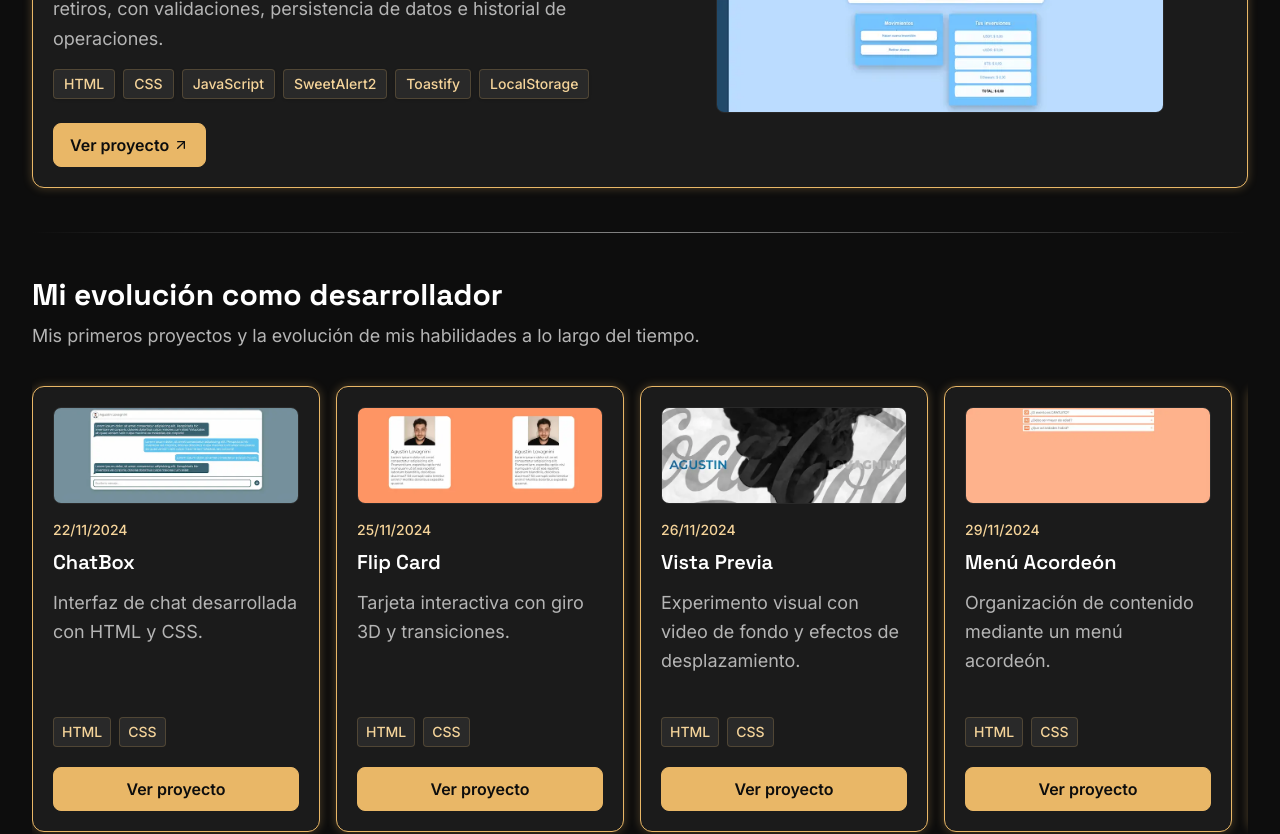
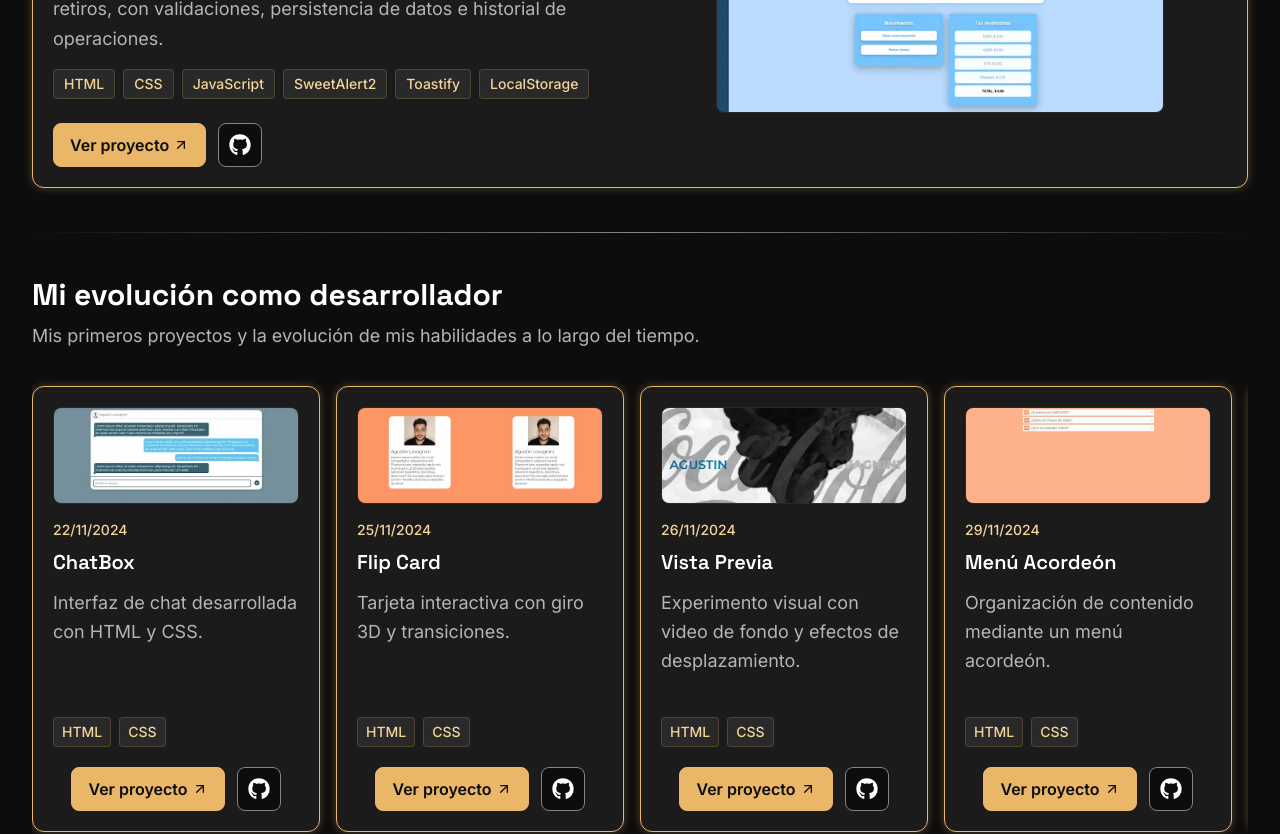
Before and after one commit to agustin-lovagnini/agustin-lovagnini-cv, a Next.js app: page /proyectos in a window 1280 px wide. Shown: the part 1380-2214 px from the top of the page. Built offline with nearby package versions, Linux system fonts and the light colour scheme; no server answers.

Commit message:
feat: agregue enlaces a repositorios de GitHub en las tarjetas de proyectos y actualice la estructura del portfolio

```diff
--- a/app/page.tsx
+++ b/app/page.tsx
@@ -76,10 +76,6 @@ export default function Home() {
               <Link href="/proyectos" className="action-button action-primary">
                 <span>Ver proyectos</span>
                 <ArrowRight size={16} className="shrink-0" aria-hidden="true" />
-              </Link>
-              <Link href="/contacto" className="action-button action-secondary">
-                <span>Contactar</span>
-                <ArrowUpRight size={16} className="shrink-0" aria-hidden="true" />
               </Link>
             </div>
             <div className="flex items-center gap-2 sm:gap-3">
@@ -175,14 +171,14 @@ export default function Home() {
         <div className="flex flex-col gap-4 md:flex-row md:items-center md:justify-between">
           <div>
             <span className="mb-2 block border-l-2 border-gold pl-3 text-xs lg:text-sm font-semibold uppercase tracking-[0.15em] text-gold-light">
-              Contame tu idea y vamos a darle vida
+              Contacto
             </span>
             <h2 id="llamado-accion" className="font-heading text-2xl md:text-3xl font-bold leading-tight tracking-tight pb-1">
-              ¿Tenés un proyecto en mente?
+              Hablemos de tu próximo proyecto
             </h2>
           </div>
           <Link href="/contacto" className="action-button action-primary">
-            <span>Iniciar Conversación</span>
+            <span>Contactar</span>
             <ArrowUpRight size={16} className="shrink-0" aria-hidden="true" />
           </Link>
         </div>
--- a/components/projects/FeaturedProjectCard.tsx
+++ b/components/projects/FeaturedProjectCard.tsx
@@ -1,6 +1,7 @@
 import type { Project } from "../../data/projects";
 import Image from "next/image";
 import { ArrowUpRight } from "lucide-react";
+import { FaGithub } from "react-icons/fa";
 
 interface FeaturedProjectCardProps {
     project: Project;
@@ -38,16 +39,27 @@ export default function FeaturedProjectCard({
                     ))}
                 </ul>
 
+                <div className={`flex items-center gap-2 sm:gap-3 ${compact ? "mt-auto self-center" : "mt-3"}`}>
                     <a
                         href={project.demoUrl}
                         target="_blank"
                         rel="noopener noreferrer"
-                    className={`action-button action-primary ${compact ? "mt-auto self-center" : "mt-3"}`}
+                        className="action-button action-primary"
                         aria-label={`Ver proyecto: ${project.title} (abre en otra pestaña)`}
                     >
                         Ver proyecto
                         <ArrowUpRight size={16} className="shrink-0" aria-hidden="true" />
                     </a>
+                    <a
+                        href={project.repoUrl}
+                        target="_blank"
+                        rel="noopener noreferrer"
+                        className="action-button action-social"
+                        aria-label={`Ver repositorio en GitHub: ${project.title} (abre en otra pestaña)`}
+                    >
+                        <FaGithub size={22} aria-hidden="true" />
+                    </a>
+                </div>
             </div>
             <div className={`mx-auto w-full max-w-md overflow-hidden rounded-lg border border-outline ${compact ? "-order-1" : "lg:w-9/10"}`}>
                 <Image
--- a/components/projects/ProjectMarquee/ProjectMarquee.tsx
+++ b/components/projects/ProjectMarquee/ProjectMarquee.tsx
@@ -4,7 +4,8 @@ import Image from "next/image";
 import { useCallback, useEffect, useRef, useState } from "react";
 import type { Project } from "../../../data/projects";
 import useEmblaCarousel from "embla-carousel-react";
-import { ChevronLeft, ChevronRight } from "lucide-react";
+import { ArrowUpRight, ChevronLeft, ChevronRight } from "lucide-react";
+import { FaGithub } from "react-icons/fa";
 import AutoScroll from "embla-carousel-auto-scroll";
 
 interface ProjectMarqueeProps {
@@ -232,15 +233,27 @@ export default function ProjectMarquee({
                                         </li>
                                     ))}
                                 </ul>
+                                <div className="mt-5 flex items-center justify-center gap-2 gap-2 sm:gap-3">
                                     <a
                                         href={project.demoUrl}
                                         target="_blank"
                                         rel="noopener noreferrer"
-                                    className="action-button action-primary mt-5"
+                                        className="action-button action-primary"
                                         aria-label={`Ver proyecto: ${project.title} (abre en otra pestaña)`}
                                     >
                                         Ver proyecto
+                                        <ArrowUpRight size={16} className="shrink-0" aria-hidden="true" />
                                     </a>
+                                    <a
+                                        href={project.repoUrl}
+                                        target="_blank"
+                                        rel="noopener noreferrer"
+                                        className="action-button action-social"
+                                        aria-label={`Ver repositorio en GitHub: ${project.title} (abre en otra pestaña)`}
+                                    >
+                                        <FaGithub size={22} aria-hidden="true" />
+                                    </a>
+                                </div>
                             </article>
                         </li>
                     ))}
--- a/data/projects.ts
+++ b/data/projects.ts
@@ -4,6 +4,7 @@ export interface Project {
     title: string;
     description: string;
     demoUrl: string;
+    repoUrl: string;
     featured: boolean;
     date: string;
     image: string;
@@ -27,6 +28,7 @@ export const projects: Project[] = [
             "Evolución de mi portfolio personal, con secciones dedicadas a mi perfil y la presentación de proyectos.",
         demoUrl:
             "https://agustin-lovagnini.github.io/agustin-lovagnini-cv-web/pages/proyectos.html",
+        repoUrl: "https://github.com/agustin-lovagnini/agustin-lovagnini-cv-web",
     },
     {
         id: "luzu-tv",
@@ -41,6 +43,7 @@ export const projects: Project[] = [
             "Rediseño de una plataforma de streaming, enfocado en la organización del contenido, el diseño visual y la navegación.",
         demoUrl:
             "https://agustin-lovagnini.github.io/proyecto-paginaweb-luzu-radio-streaming/",
+        repoUrl: "https://github.com/agustin-lovagnini/proyecto-paginaweb-luzu-radio-streaming",
     },
     {
         id: "simulador-inversiones",
@@ -55,6 +58,7 @@ export const projects: Project[] = [
             "Simulador interactivo para gestionar depósitos, inversiones y retiros, con validaciones, persistencia de datos e historial de operaciones.",
         demoUrl:
             "https://agustin-lovagnini.github.io/simulador-inversiones/",
+        repoUrl: "https://github.com/agustin-lovagnini/simulador-inversiones",
     },
     {
         id: "formulario-contacto",
@@ -69,6 +73,7 @@ export const projects: Project[] = [
             "Práctica de estructura HTML, campos de entrada y presentación visual de un formulario de contacto.",
         demoUrl:
             "https://agustin-lovagnini.github.io/proyecto-formlario-de-contactos/",
+        repoUrl: "https://github.com/agustin-lovagnini/proyecto-formlario-de-contactos",
     },
     {
         id: "primer-portfolio",
@@ -83,6 +88,7 @@ export const projects: Project[] = [
             "Primera presentación web de mi perfil profesional y mis proyectos.",
         demoUrl:
             "https://agustin-lovagnini.github.io/portfolio-AgustinLovagnini/",
+        repoUrl: "https://github.com/agustin-lovagnini/portfolio-AgustinLovagnini",
     },
     {
         id: "chatbox",
@@ -97,6 +103,7 @@ export const projects: Project[] = [
             "Interfaz de chat desarrollada con HTML y CSS.",
         demoUrl:
             "https://agustin-lovagnini.github.io/proyecto-chatbox/",
+        repoUrl: "https://github.com/agustin-lovagnini/proyecto-chatbox",
     },
     {
         id: "flip-card",
@@ -111,6 +118,7 @@ export const projects: Project[] = [
             "Tarjeta interactiva con giro 3D y transiciones.",
         demoUrl:
             "https://agustin-lovagnini.github.io/proyecto-flipCard/",
+        repoUrl: "https://github.com/agustin-lovagnini/proyecto-flipCard",
     },
     {
         id: "menu-acordeon",
@@ -125,6 +133,7 @@ export const projects: Project[] = [
             "Organización de contenido mediante un menú acordeón.",
         demoUrl:
             "https://agustin-lovagnini.github.io/proyecto-menu-acordeon/",
+        repoUrl: "https://github.com/agustin-lovagnini/proyecto-menu-acordeon",
     },
     {
         id: "vista-previa",
@@ -139,6 +148,7 @@ export const projects: Project[] = [
             "Experimento visual con video de fondo y efectos de desplazamiento.",
         demoUrl:
             "https://agustin-lovagnini.github.io/proyecto-pagina-de-vista/",
+        repoUrl: "https://github.com/agustin-lovagnini/proyecto-pagina-de-vista",
     },
     {
         id: "presentacion-web",
@@ -153,6 +163,7 @@ export const projects: Project[] = [
             "Práctica de composición, tipografía y espaciado en una presentación personal.",
         demoUrl:
             "https://agustin-lovagnini.github.io/proyecto-pagina-web-presentacion-personal-ejercicio/",
+        repoUrl: "https://github.com/agustin-lovagnini/proyecto-pagina-web-presentacion-personal-ejercicio",
     },
     {
         id: "sidebar-menu",
@@ -167,6 +178,7 @@ export const projects: Project[] = [
             "Menú lateral y navegación desarrollados con HTML y CSS.",
         demoUrl:
             "https://agustin-lovagnini.github.io/proyecto-sidebar-menu/",
+        repoUrl: "https://github.com/agustin-lovagnini/proyecto-sidebar-menu",
     },
     {
         id: "tarjeta-presentacion",
@@ -181,5 +193,6 @@ export const projects: Project[] = [
             "Diseño de una tarjeta profesional con información de contacto.",
         demoUrl:
             "https://agustin-lovagnini.github.io/proyecto-tarjeta-de-presentacion/",
+        repoUrl: "https://github.com/agustin-lovagnini/proyecto-tarjeta-de-presentacion",
     },
 ];
```
Also changed, not shown: app/sobre-mi/page.tsx (+40 -42 lines). Lines whose indentation alone changed are shown as unchanged.
